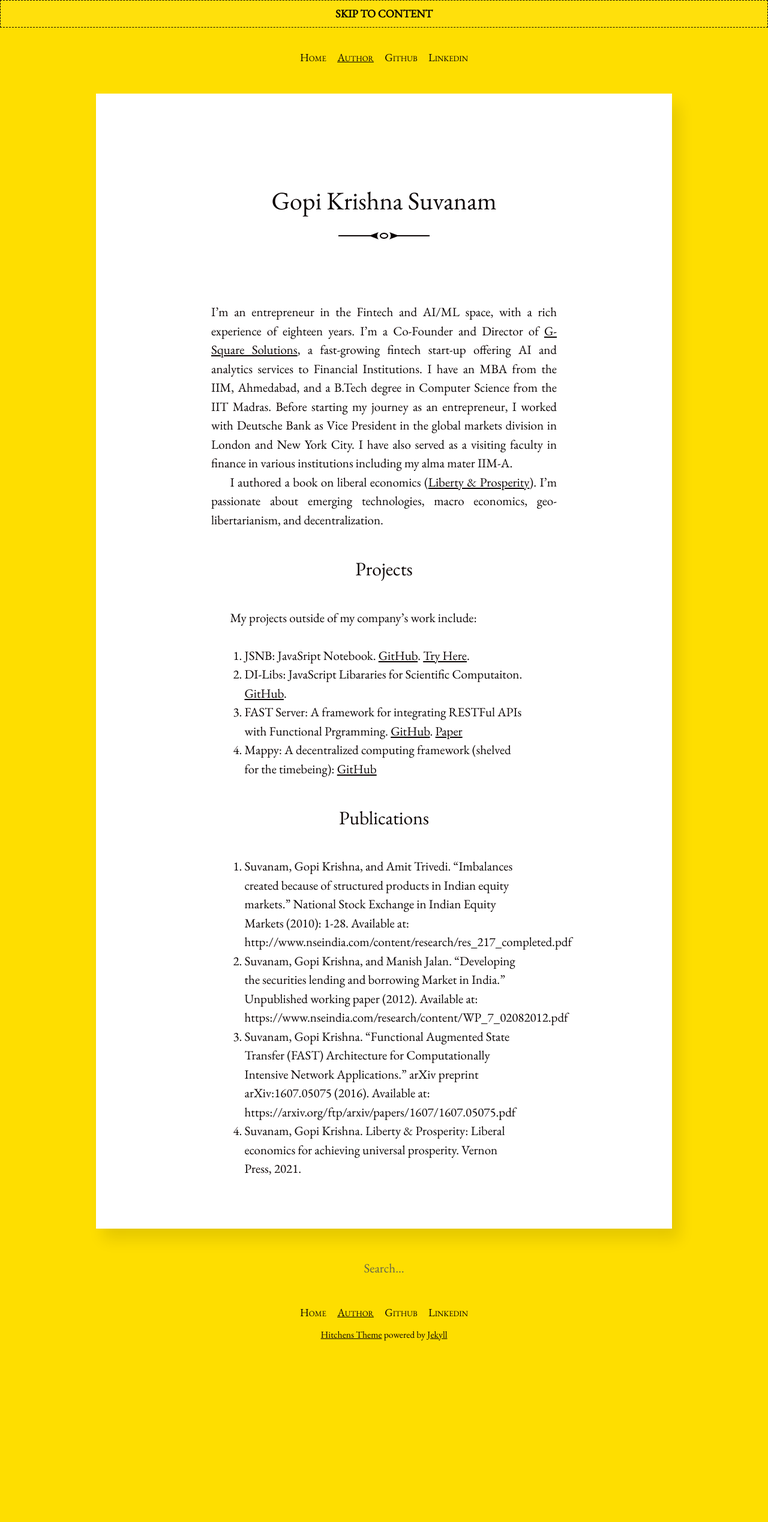
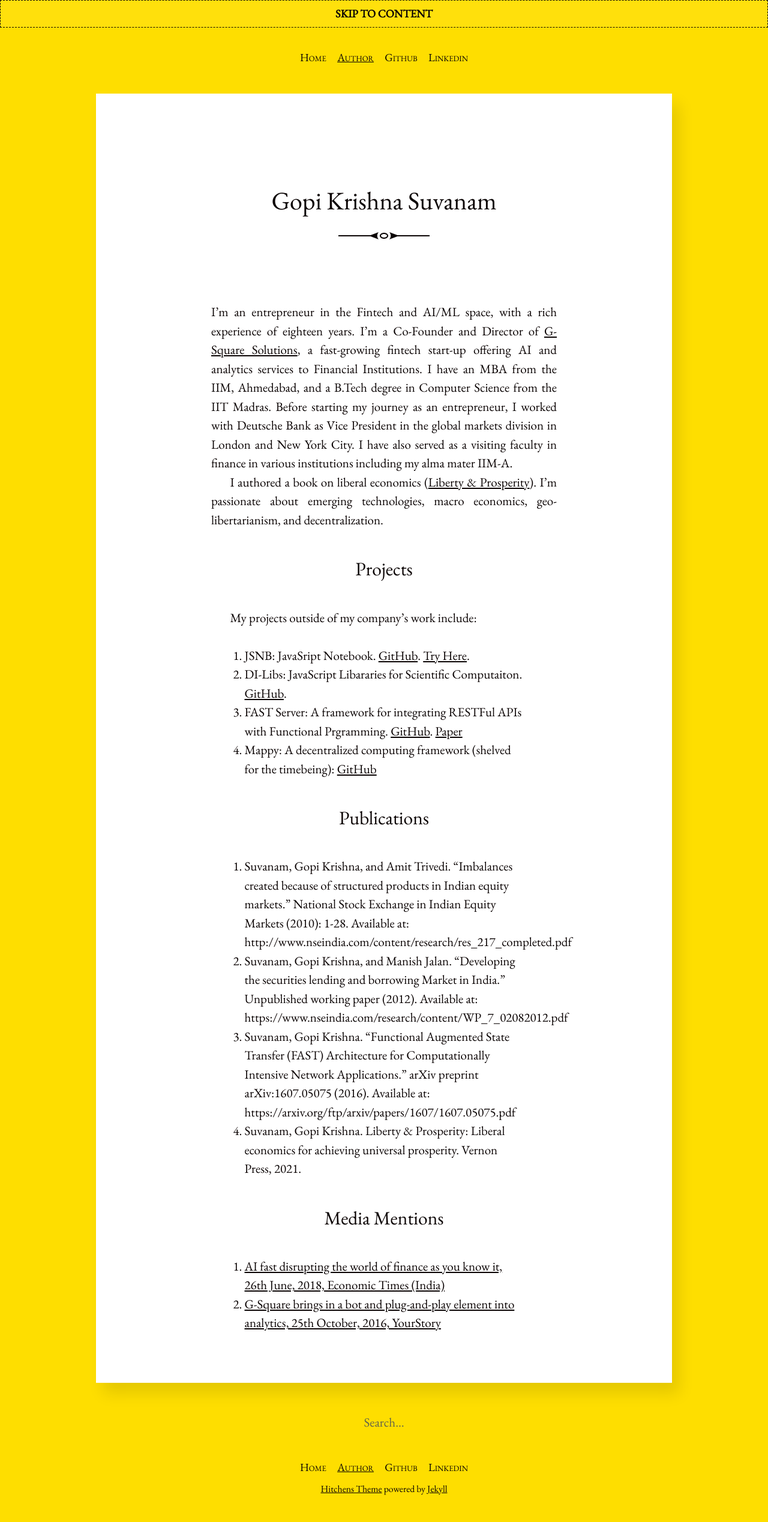
Before and after one commit to gopi-suvanam/gopi-suvanam.github.io, a Jekyll site: the page built from about.md, in a window 1280 px wide. Shown: the whole page at 60% size. Built offline with Jekyll 4.4.1, drawn with Linux system fonts in a browser that asks for light colours; before the commit the page ends 2280 px from its top, so only the background shows below that.

Commit message:
Update about.md

```diff
--- a/about.md
+++ b/about.md
@@ -19,3 +19,7 @@ My projects outside of my company's work include:
 2. Suvanam, Gopi Krishna, and Manish Jalan. "Developing the securities lending and borrowing Market in India." Unpublished working paper (2012). Available at: https://www.nseindia.com/research/content/WP_7_02082012.pdf
 3. Suvanam, Gopi Krishna. "Functional Augmented State Transfer (FAST) Architecture for Computationally Intensive Network Applications." arXiv preprint arXiv:1607.05075 (2016). Available at: https://arxiv.org/ftp/arxiv/papers/1607/1607.05075.pdf
 4. Suvanam, Gopi Krishna. Liberty & Prosperity: Liberal economics for achieving universal prosperity. Vernon Press, 2021.
+
+### Media Mentions
+1. [AI fast disrupting the world of finance as you know it, 26th June, 2018, Economic Times (India)](https://economictimes.indiatimes.com/markets/stocks/news/ai-fast-disrupting-your-world-of-finances-right-under-your-nose/articleshow/64746659.cms)
+2. [G-Square brings in a bot and plug-and-play element into analytics, 25th October, 2016, YourStory](https://yourstory.com/2016/10/g-square)
```
